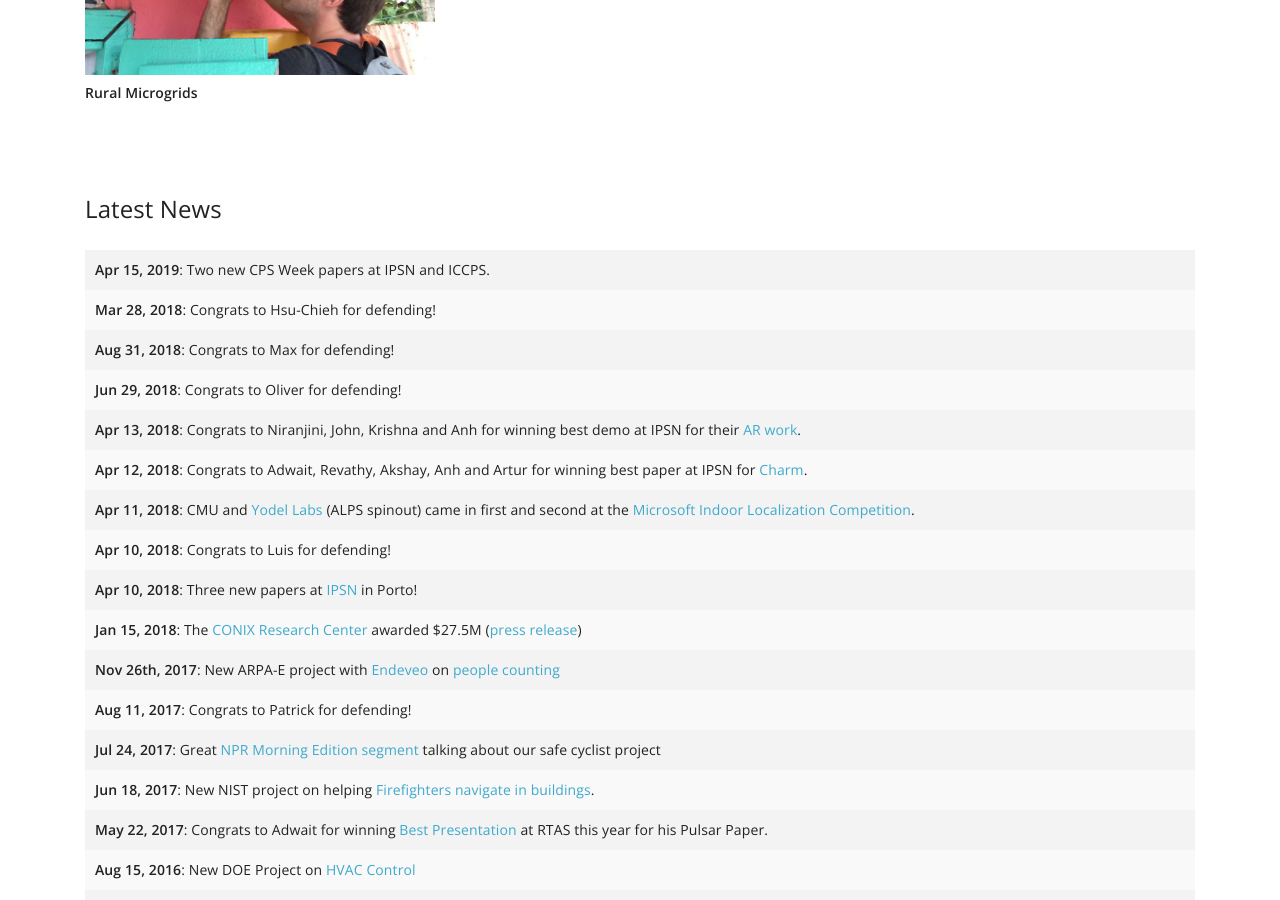
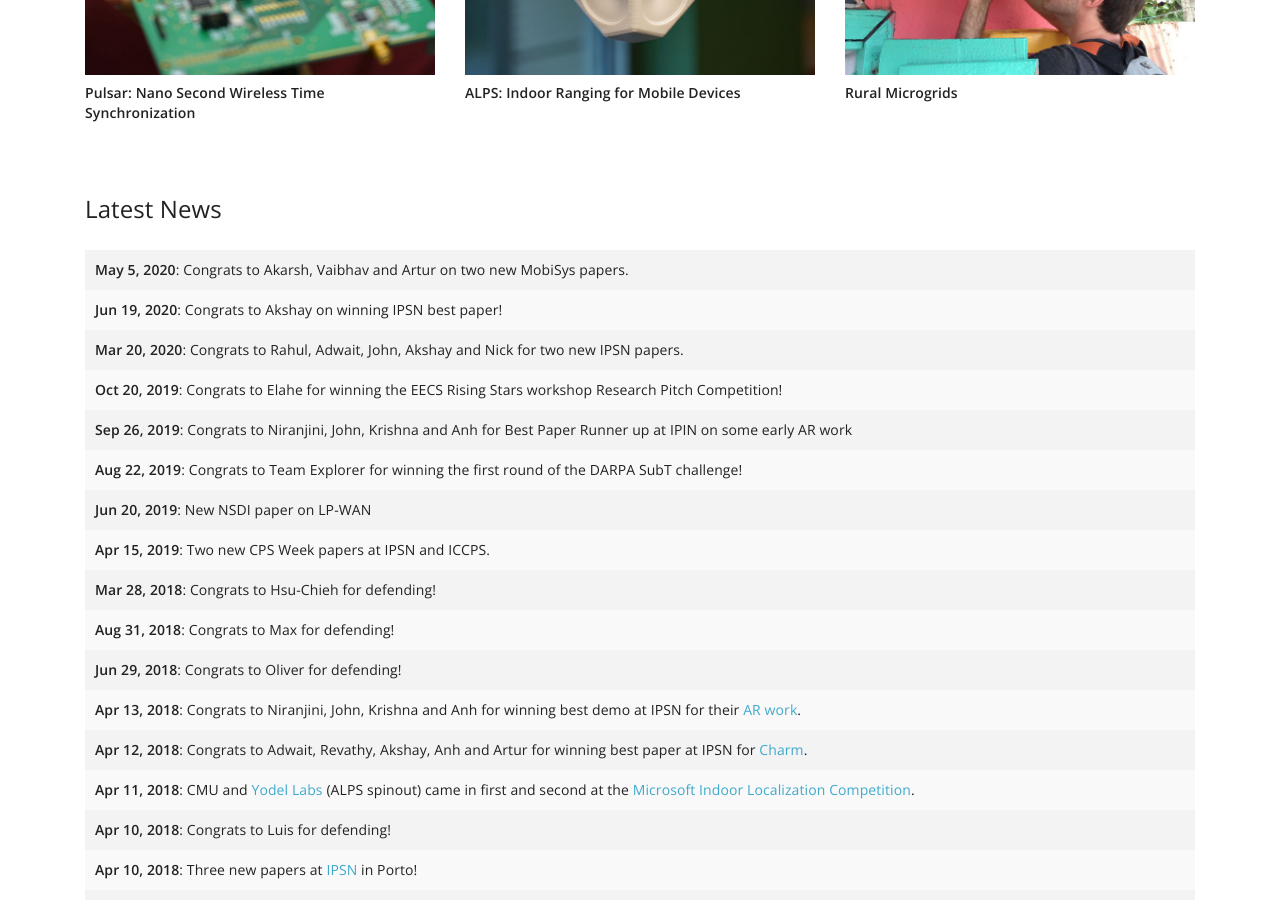
Before and after one commit to WiseLabCMU/website, a Jekyll site: the page built from index.md, in a window 1280 px wide and 900 px high, scrolled down 1443 px. Built offline with Jekyll 4.4.1, drawn with Linux system fonts in a browser that asks for light colours; some of the changed text lies outside the part shown.

```diff
--- a/_includes/news.md
+++ b/_includes/news.md
@@ -1,4 +1,11 @@
 ## Latest News
+*  **May 5, 2020**: <br/> Congrats to Akarsh, Vaibhav and Artur on two new MobiSys papers.
+*  **Jun 19, 2020**: <br/> Congrats to Akshay on winning IPSN best paper!
+*  **Mar 20, 2020**: <br/> Congrats to Rahul, Adwait, John, Akshay and Nick for two new IPSN papers.
+*  **Oct 20, 2019**: <br/> Congrats to Elahe for winning the EECS Rising Stars workshop Research Pitch Competition!
+*  **Sep 26, 2019**: <br/> Congrats to Niranjini, John, Krishna and Anh for Best Paper Runner up at IPIN on some early AR work
+*  **Aug 22, 2019**: <br/> Congrats to Team Explorer for winning the first round of the DARPA SubT challenge!
+*  **Jun 20, 2019**: <br/> New NSDI paper on LP-WAN
 *  **Apr 15, 2019**: <br/> Two new CPS Week papers at IPSN and ICCPS.
 *  **Mar 28, 2018**: <br/> Congrats to  Hsu-Chieh for defending!
 *  **Aug 31, 2018**: <br/> Congrats to Max for defending!
```
Also changed, not shown: _projects/glitter.md (added, +9 -0 lines), _projects/mag-agr.md (added, +9 -0 lines), img/projects/ar-mag.png (added), img/projects/glitter.png (added).
